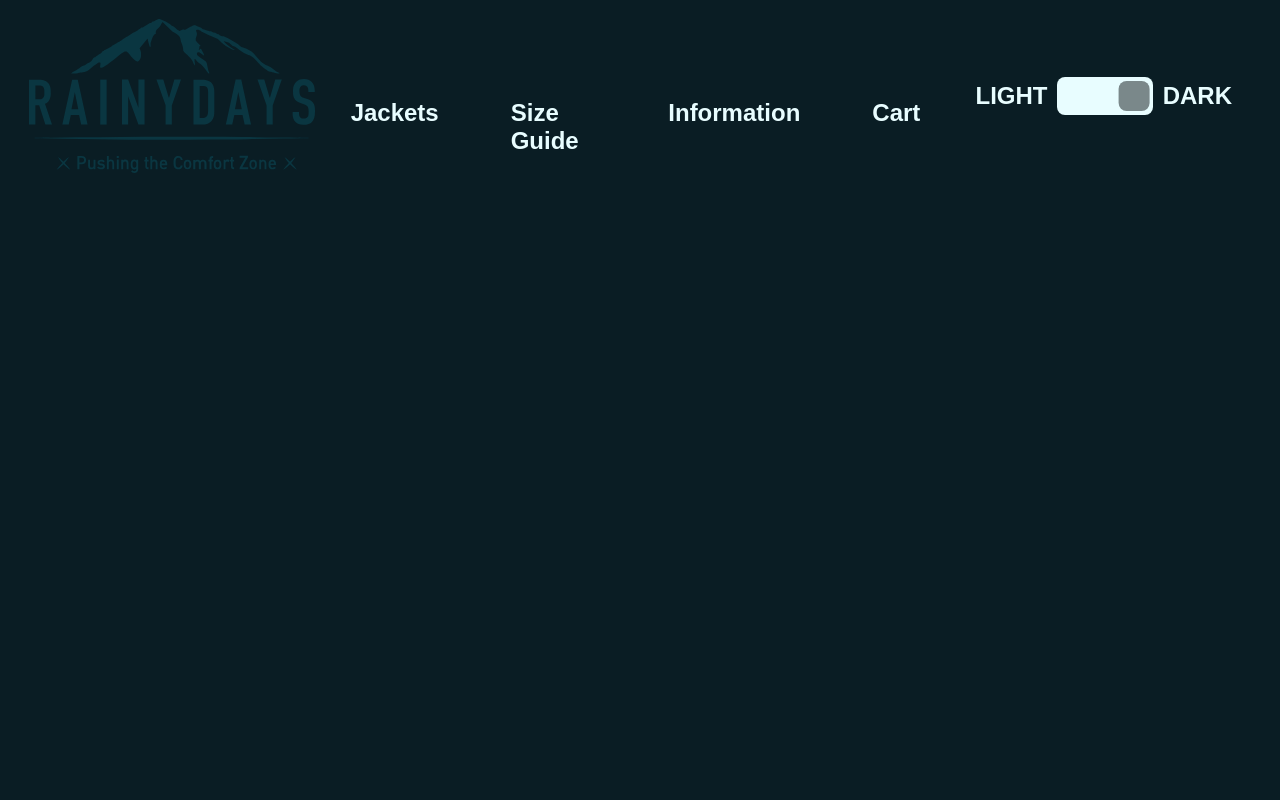
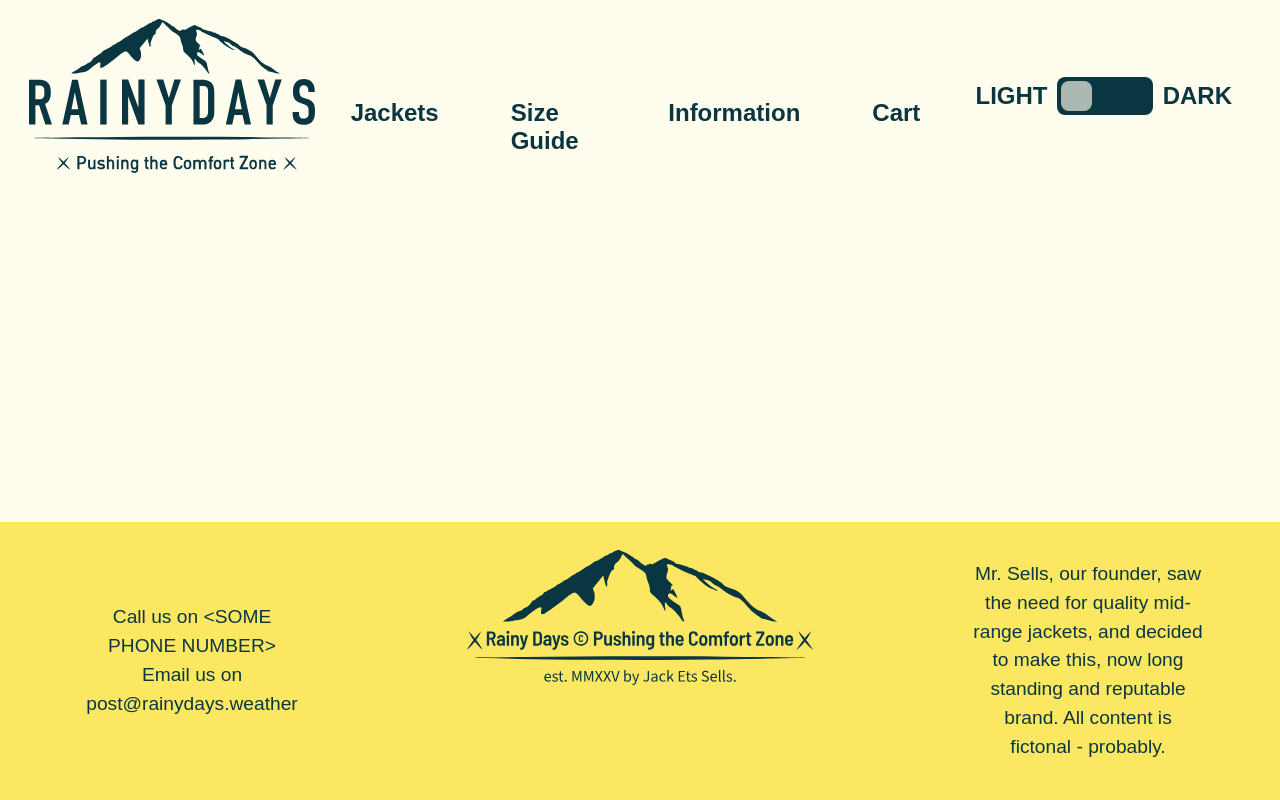
Before and after one commit to LektorDahle/javascript1-egil-dahle, a website with bundled scripts: page index.html in a window 1280 px wide. Built offline with nearby package versions, Linux system fonts and the light colour scheme.

Commit message:
Completted footer, non TDD style
and no unit test written for footer yet. Also added transition to colour changes so that they appear more smooth.

```diff
--- a/script/head.js
+++ b/script/head.js
@@ -6,8 +6,9 @@ export class Head {
         this.addMeta({ charset: "UTF-8" });
         this.addMeta({ name: "viewport", content: "width=device-width, initial-scale=1.0" });
         this.addLink({ link: "./style/base.css", rel: "stylesheet" })
-        this.addLink({ link: "./style/header.css", rel: "stylesheet"  })
-        this.addLink({ link: "./style/typography.css", rel: "stylesheet"  })
+        this.addLink({ link: "./style/header.css", rel: "stylesheet" })
+        this.addLink({ link: "./style/footer.css", rel: "stylesheet" })
+        this.addLink({ link: "./style/typography.css", rel: "stylesheet" })
     }
 
 
--- a/script/header-footer.js
+++ b/script/header-footer.js
@@ -41,19 +41,21 @@ export class Header {
         const logoWrapper = this.create("div");
         this.logoLink = this.create("a");
         this.logoLink.href = "./";
-        this.logoImage = this.create("img");
         logoWrapper.classList.add("logo-wrapper")
         logoWrapper.appendChild(this.logoLink);
-        this.logoLink.appendChild(this.logoImage);
-        let logoLink;
-        if (getBrowserColor()) {
-            logoLink = "./img/icons/RD-logo-lightmode.svg";
-        }
-        else {
-            logoLink = "./img/icons/RD-logo-darkmode.svg";
-        }
-        this.logoImage.src = logoLink;
-        this.logoLink.classList.add("logo")
+        this.logoLink.classList.add("logo");
+
+        const logoImageDark = this.create("img");
+        const logoImageLight = this.create("img");
+        this.logoLink.append(logoImageDark, logoImageLight);
+
+        //Adding dark and light theme logos to the document, so that
+        //the "old" system of using CSS to change color theme will work.
+        logoImageDark.src  = "./img/icons/RD-logo-darkmode.svg";
+        logoImageDark.classList.add("dark-theme");
+        logoImageLight.src  = "./img/icons/RD-logo-lightmode.svg";
+        logoImageLight.classList.add("light-theme");
+
         this.header.prepend(logoWrapper)
     }
 
@@ -106,7 +108,7 @@ export class Header {
         label.appendChild(this.input);
 
         if (getBrowserColor()) {
-            this.input.checked = true;
+            this.input.checked = false;
         }
         else {
             this.input.checked = true;
@@ -132,8 +134,52 @@ export class Footer {
         this.body = body;
         this.footer = this.create("footer");
         this.body.appendChild(this.footer);
+
+        const divLeft = this.create("div");
+        const divCenter = this.create("div");
+        const divRight = this.create("div");
+
+        this.footer.append(divLeft, divCenter, divRight)
+
+        divLeft.classList.add("footer-text");
+        divCenter.classList.add("logo-footer");
+        divRight.classList.add("footer-text");
+
+        const leftText = this.create("p");
+        divLeft.appendChild(leftText);
+        leftText.style.whiteSpace = "pre-line";
+        leftText.textContent = "Call us on <SOME PHONE NUMBER>\n Email us on post@rainydays.weather";
+
+        const rightText = this.create("p");
+        divRight.appendChild(rightText);
+        rightText.style.whiteSpace = "pre-line";
+        rightText.textContent = "Mr. Sells, our founder, saw the need for quality mid-range jackets, and decided to make this, now long standing and reputable brand. All content is fictonal - probably.";
+
+        const lightFooterImg = this.create("img");
+        const darkFooterImg = this.create("img");
+        divCenter.append(lightFooterImg, darkFooterImg);
+        lightFooterImg.classList.add("light-theme");
+        darkFooterImg.classList.add("dark-theme");
+
+        lightFooterImg.src = "./img/icons/RD-logo-footer-lightmode.svg"
+        darkFooterImg.src = "./img/icons/RD-logo-footer-darkmode.svg"
     }
 }
+
+
+    //<footer>
+    //    <div class="footer-text">
+    //        <p>Call us on &lt;SOME PHONE NUMBER&gt;<br> Email us on post@rainydays.weather</p>
+    //    </div>
+    //    <div class="logo-footer">
+    //        <img src="./images/icons/RD-logo-footer-version-lightmode.svg" alt="Rainy Days footer logo for light-theme" class="light-theme">
+    //        <img src="./images/icons/RD-logo-footer-version-darkmode.svg" alt="Rainy Days footer logo for dark-theme" class="dark-theme">
+    //    </div>
+    //    <div class="footer-text">
+    //        <p>Mr. Sells, our founder, saw the need for quality mid-range jackets, and decided to
+    //            make this, now long standing and reputable brand. All content is fictonal - probably.</p>
+    //    </div>
+    //</footer>
 
 export function makeHeaderAndFooter() {
     const body = document.body;
--- a/script/main.js
+++ b/script/main.js
@@ -8,10 +8,6 @@ export function render() {
 document.addEventListener("DOMContentLoaded", render);
 
 export function getBrowserColor() {
-    if (window.matchMedia) {
-        if (window.matchMedia('(prefers-color-scheme: dark)').matches) {
-            return false
-        }
-    }
-    return true
+    if (!window.matchMedia) return true;
+    return window.matchMedia("(prefers-color-scheme: dark)").matches ? false : true;
 }
--- a/style/base.css
+++ b/style/base.css
@@ -21,11 +21,3 @@ body {
     grid-template-rows: auto 1fr auto;
     background-color: var(--background-color);
 }
-
-header {
-    background: red;
-}
-
-footer {
-    background: red;
-}
--- /dev/null
+++ b/style/footer.css
@@ -0,0 +1,30 @@
+footer {
+    width: 100vw;
+    background: var(--footer-bg);
+    display: flex;
+    justify-content: space-between;
+}
+
+.footer-text {
+    width: 30%;
+    padding: 0 4em;
+}
+
+footer>div {
+    height: 100%;
+    text-align: center;
+    align-content: center;
+}
+
+.logo-footer {
+    padding: 1rem 0;
+    display: flex;
+    flex-direction: column;
+    text-align: center;
+    align-content: center;
+}
+
+.logo-footer img {
+    height: clamp(6rem, 20vw, 8rem);
+    padding: .5em;
+}
--- a/style/typography.css
+++ b/style/typography.css
@@ -45,16 +45,25 @@
     .light-theme {
         display: none;
     }
+
     --text-color: var(--text-color-dark);
     --background-color: var(--background-color-dark);
     --footer-bg: var(--footer-bg-dark);
     --bg-tint-color: var(--bg-tint-color-dark);
 }
+
 :root:has(#theme-toggle:not(:checked)) {
     .dark-theme {
         display: none;
     }
 }
+
+body,
+header,
+footer {
+    transition: background-color 0.2s, color 0.2s;
+}
+
 
 h1,
 h2,
```
